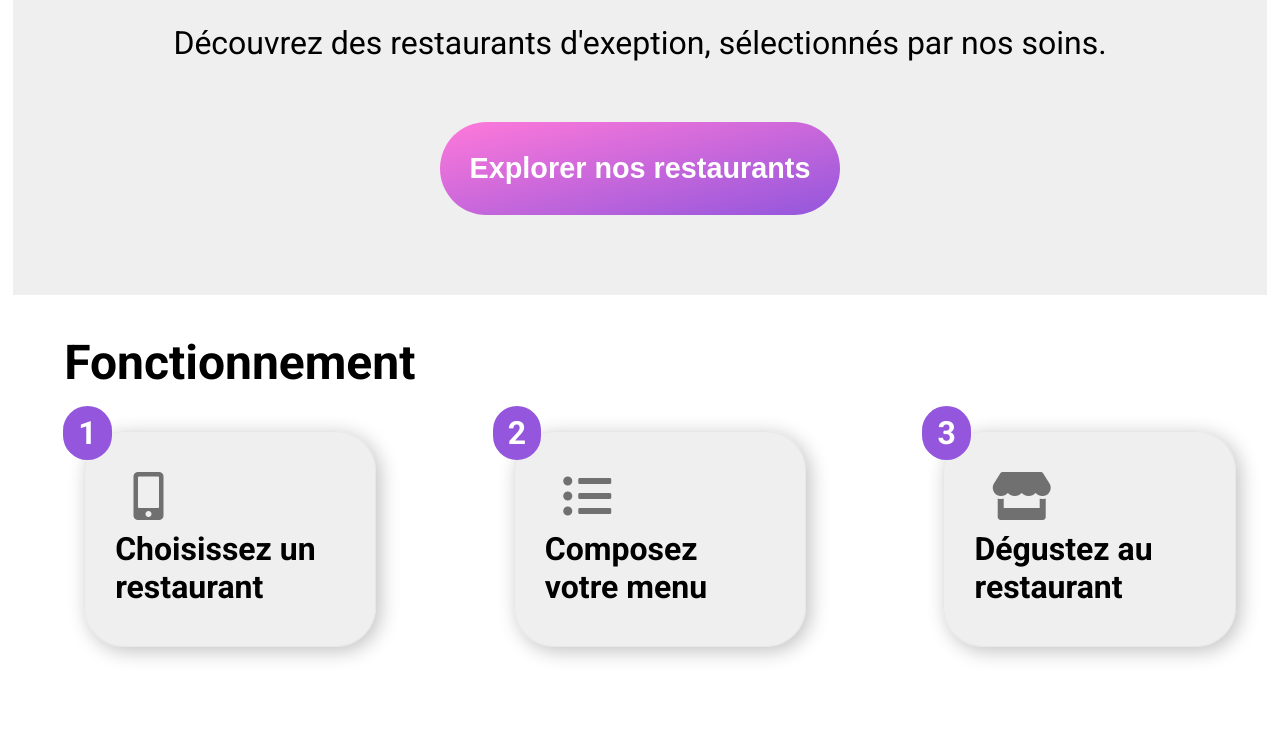
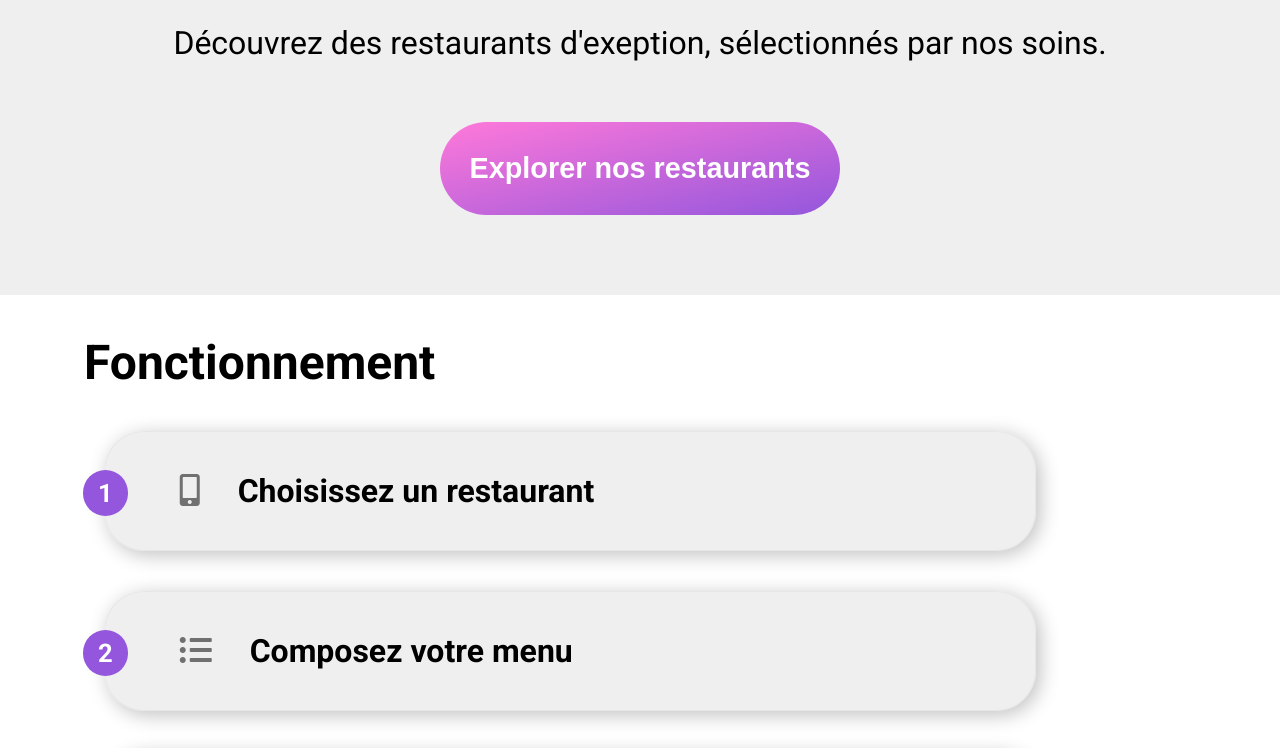
Before and after one commit to lagrube/OhMyFood-P3-CSS-avance, a website: page index.html in a window 1280 px wide. Shown: the part 402-1150 px from the top of the page. Drawn offline with Linux system fonts and the light colour scheme; a web font is replaced by a local one.

Commit message:
test4 responsive mobile

```diff
--- a/sass/base/_base.scss
+++ b/sass/base/_base.scss
@@ -9,7 +9,5 @@ body
 
     @include tablette-pc{
         width: 98%;
-        min-width: 1201px;
-        max-width: 1600px;
     }
 }
--- a/sass/utils/_mixin.scss
+++ b/sass/utils/_mixin.scss
@@ -1,12 +1,12 @@
 @mixin mobile-only{
-    @media all and (max-width: 1200px)
+    @media all and (max-width: 2000px)
     {
         @content;
     }
 }
 
 @mixin tablette-pc{
-    @media screen and (min-width: 1201px)
+    @media screen and (min-width: 2001px)
     {
         @content;
     }
```
Also changed, not shown: css/style.css, 1 other file.
